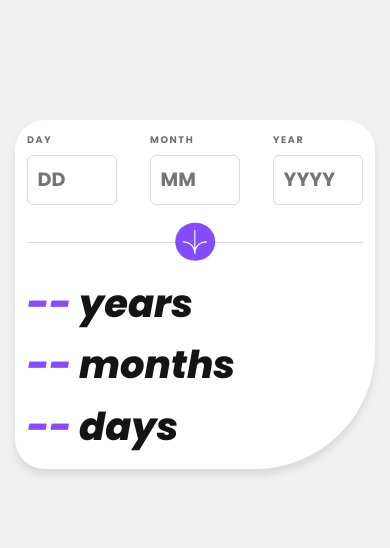
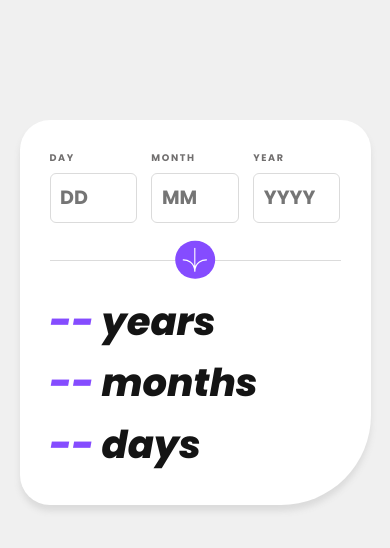
Before and after one commit to thanhhuyen0712/Age-calculator-app, a plain HTML site: page index.html in a window 390 px wide. Drawn offline with nearby package versions, Linux system fonts and the light colour scheme.

Commit message:
Update media queries

```diff
--- a/style.css
+++ b/style.css
@@ -23,12 +23,14 @@ body {
 }
 
 .container {
-  max-width: 100rem;
+  /* max-width: 100rem; */
+  max-width: 60%;
   margin: 20rem auto;
   padding: 10rem;
   box-shadow: 0 1rem 1rem hsl(0, 0%, 86%);
-  border-radius: 5rem 5rem 20rem 5rem;
+  border-radius: 5rem 5rem 15rem 5rem;
   background-color: hsl(0, 0%, 100%);
+  overflow: hidden;
 
   display: flex;
   flex-direction: column;
@@ -47,11 +49,13 @@ body {
 }
 
 .form {
+  width: 100%;
   display: flex;
   gap: 2rem;
 }
 
 .form__group {
+  width: 20%;
   display: flex;
   flex-direction: column;
   gap: 1.2rem;
@@ -64,7 +68,8 @@ body {
 
 .form__input {
   text-transform: uppercase;
-  max-width: 20rem;
+  /* max-width: 20rem; */
+  /* max-width: 15%; */
   font-family: "Poppins", sans-serif;
   border: 1px solid hsl(0, 0%, 86%);
   border-radius: 1rem;
@@ -150,12 +155,16 @@ span.error {
   }
 
   .container {
-    max-width: 80rem;
+    padding: 5rem;
   }
 
   .button {
     top: 100%;
     left: 50%;
+  }
+
+  .form__group {
+    width: 30%;
   }
 
   .form {
@@ -171,19 +180,17 @@ span.error {
   }
 
   .container {
-    max-width: 65rem;
-    padding: 5rem;
+    max-width: 70%;
   }
 
   .form__input {
-    max-width: 15rem;
+    /* max-width: 15rem; */
   }
 }
 
 /* 544px */
 @media (max-width: 34em) {
   .container {
-    max-width: 60rem;
-    padding: 2rem;
+    max-width: 90%;
   }
 }
```
